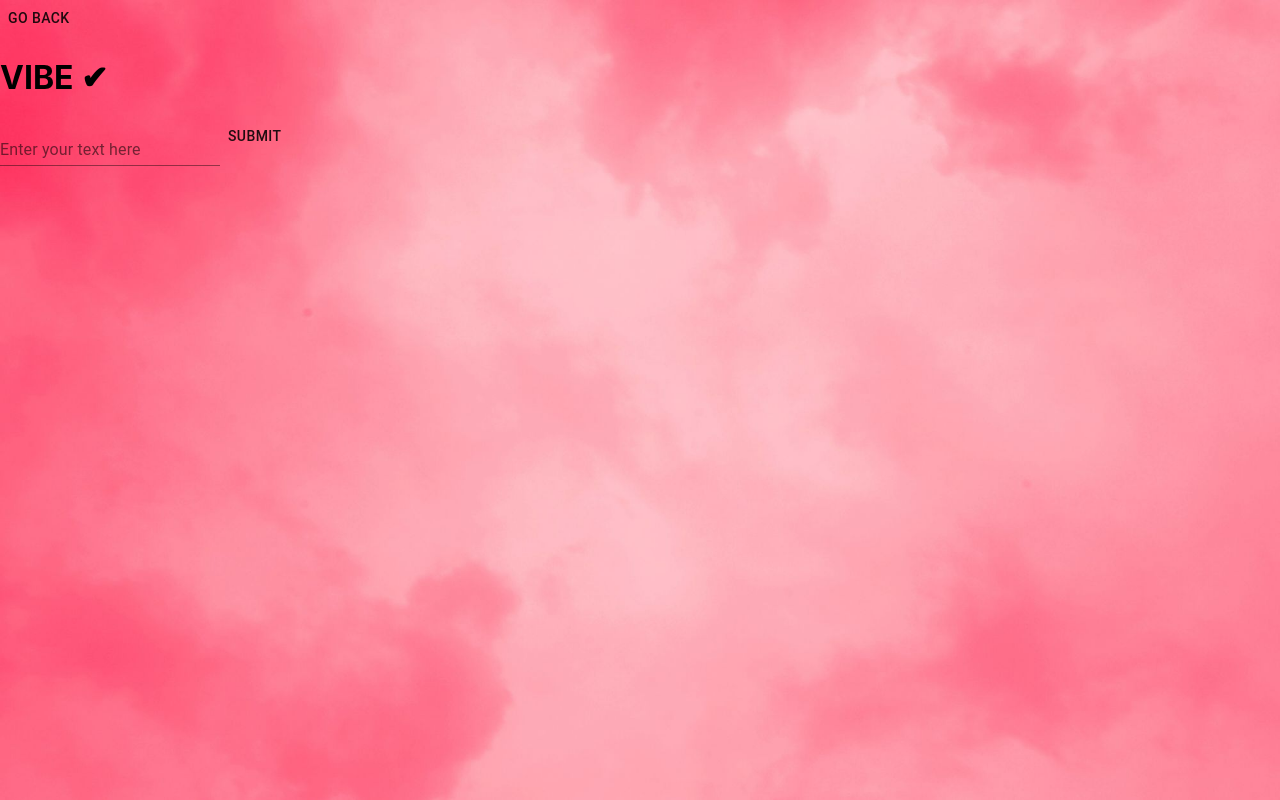
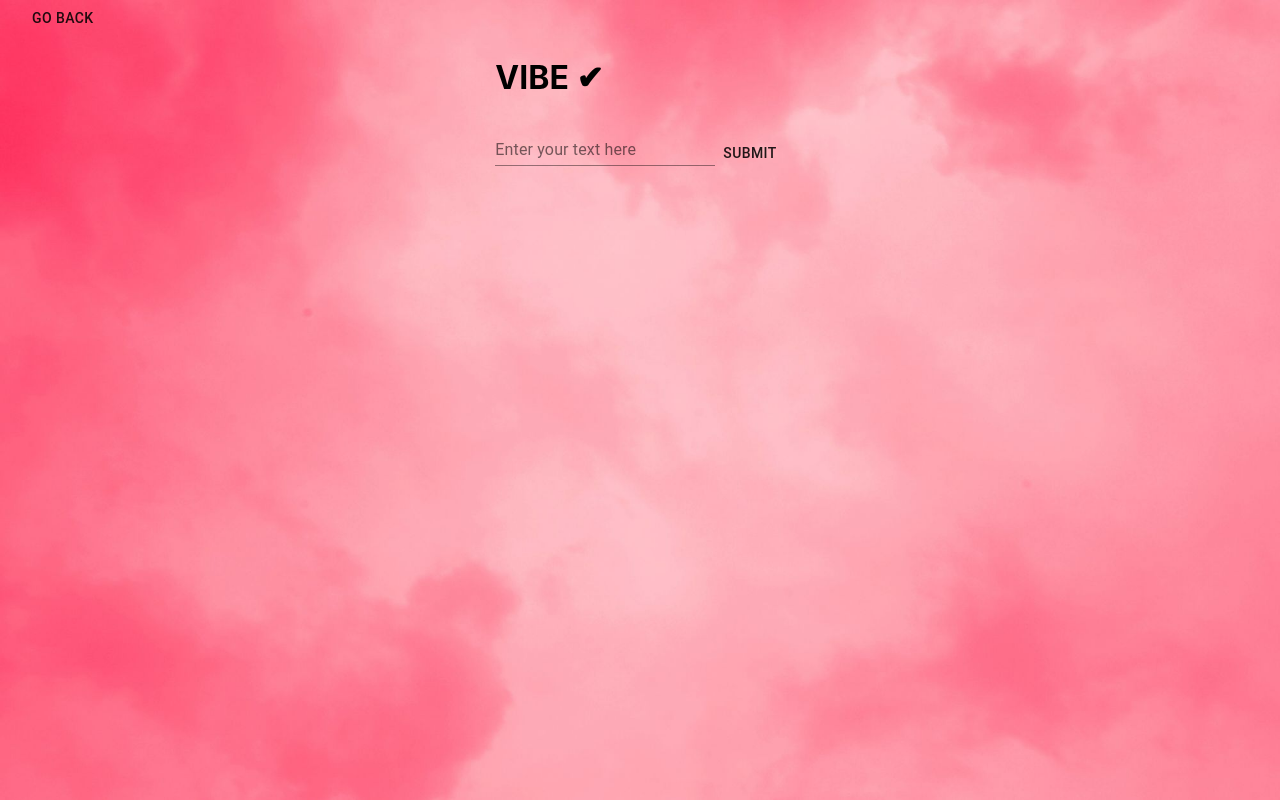
Before and after one commit to saqibali-2k/VibeCheck, a React (Create React App) app in the folder my-app/: page / in a window 1280 px wide. Built offline with nearby package versions, Linux system fonts and the light colour scheme.

Commit message:
centered textview

```diff
--- a/my-app/src/Components/TextView/App.js
+++ b/my-app/src/Components/TextView/App.js
@@ -1,17 +1,35 @@
 import "./App.css";
 import React from "react";
-import TextField from '@material-ui/core/TextField';
-import Button from '@material-ui/core/Button';
+import TextField from "@material-ui/core/TextField";
+import Button from "@material-ui/core/Button";
+import { Grid, Container, makeStyles } from "@material-ui/core";
 
-export default class TextView extends React.Component {
-    render() {
-        return (
-            <div>
+const styles = makeStyles({
+    button: {
+        marginTop: "17px",
+    },
+});
+
+export default function TextView() {
+    const classes = styles();
+
+    return (
+        <div>
+            <Container>
                 <Button>Go back</Button>
-                <h1>VIBE ✔</h1>
-                <TextField id="standard-basic" label="Enter your text here" />
-                <Button>Submit</Button>
-            </div>
-        );
-    }
+                <Grid container alignItems="flex-end" justify="center">
+                    <Grid>
+                        <h1>VIBE ✔</h1>
+                        <TextField
+                            id="standard-basic"
+                            label="Enter your text here"
+                        />
+                        <Button classes={{ root: classes.button }}>
+                            Submit
+                        </Button>
+                    </Grid>
+                </Grid>
+            </Container>
+        </div>
+    );
 }
```
